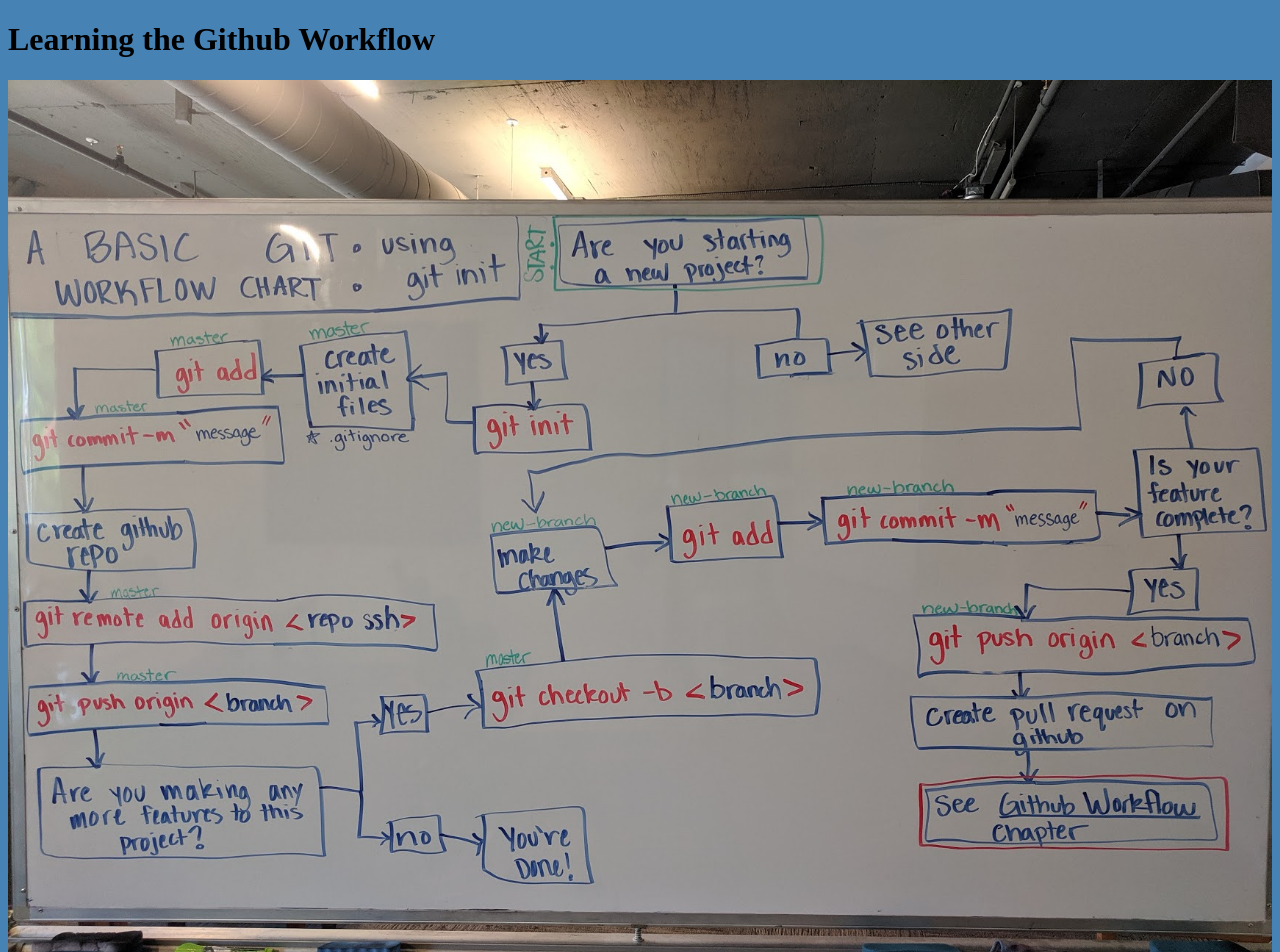
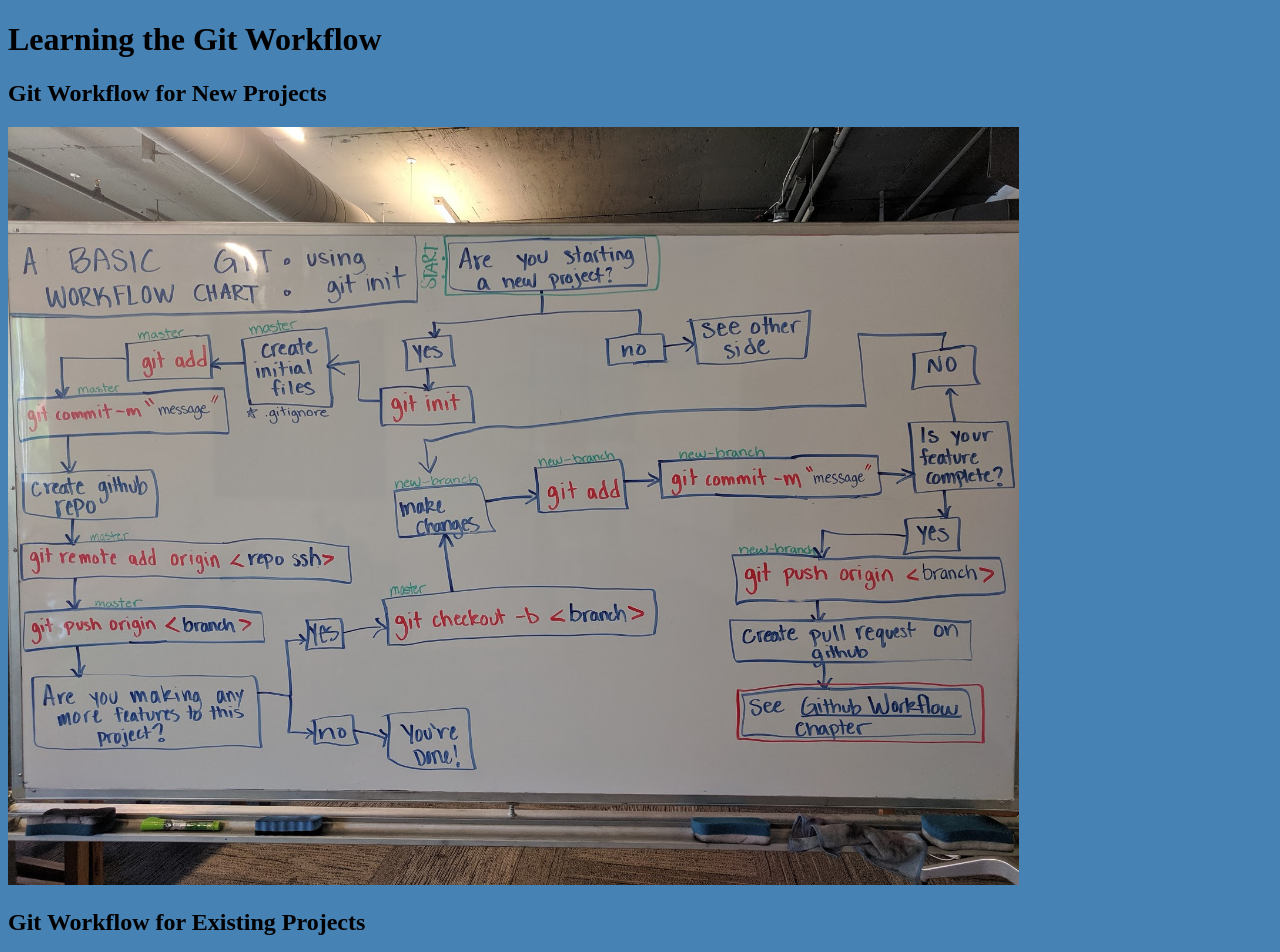
Before and after one commit to kwohl/github-workflow, a plain HTML site: page src/index.html in a window 1280 px wide. Shown: the top 952 px of the page. Drawn offline with Linux system fonts and the light colour scheme; grey boxes are pictures that could not be loaded.

Commit message:
added titles to the images and update page header

```diff
--- a/src/index.html
+++ b/src/index.html
@@ -8,10 +8,12 @@
         </head>
 
         <body>
-            <h1>Learning the Github Workflow</h1>
+            <h1>Learning the Git Workflow</h1>
 
+            <h2>Git Workflow for New Projects</h2>
             <img src="./images/Git_Workflow_New_Project.jpg" alt="new project git workflow">
 
+            <h2>Git Workflow for Existing Projects</h2>
             <img src="./images/Git_Workflow_Existing_Project.png" alt="existing project git workflow">
 
 
--- a/src/styles/main.css
+++ b/src/styles/main.css
@@ -3,5 +3,5 @@
 }
 
 img {
-    width: 100%;
+    width: 80%;
 }
```
